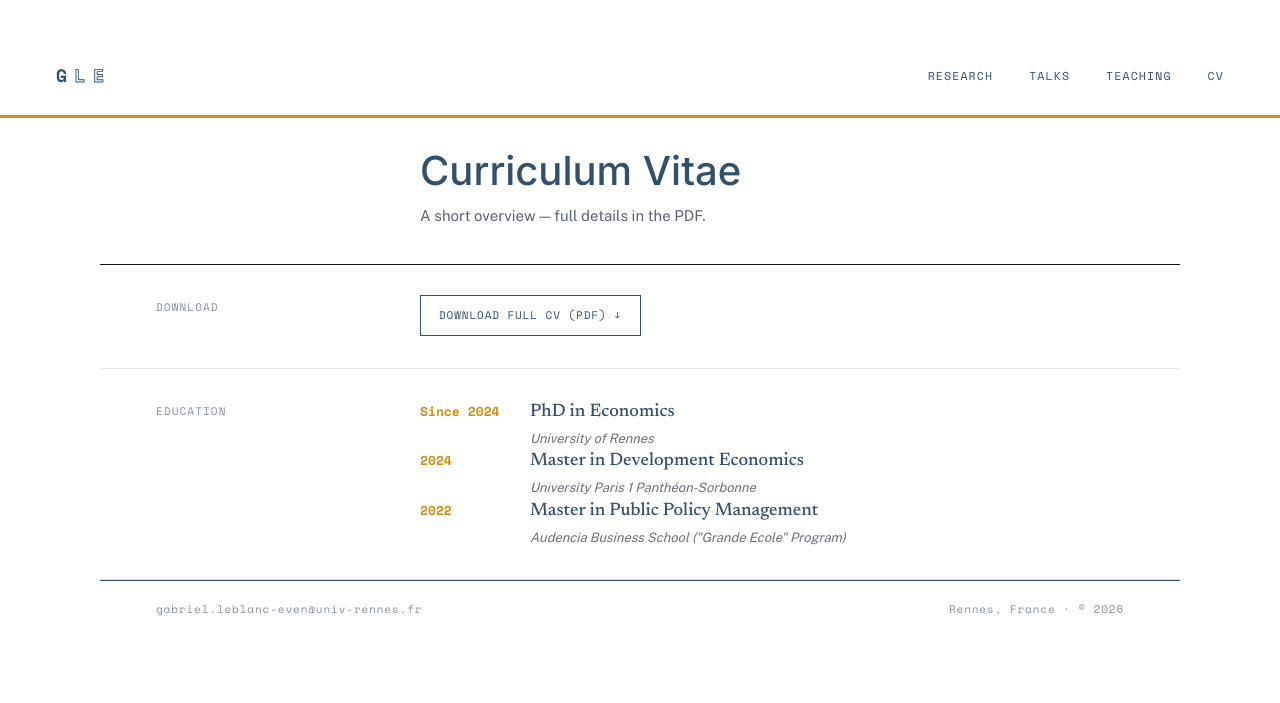
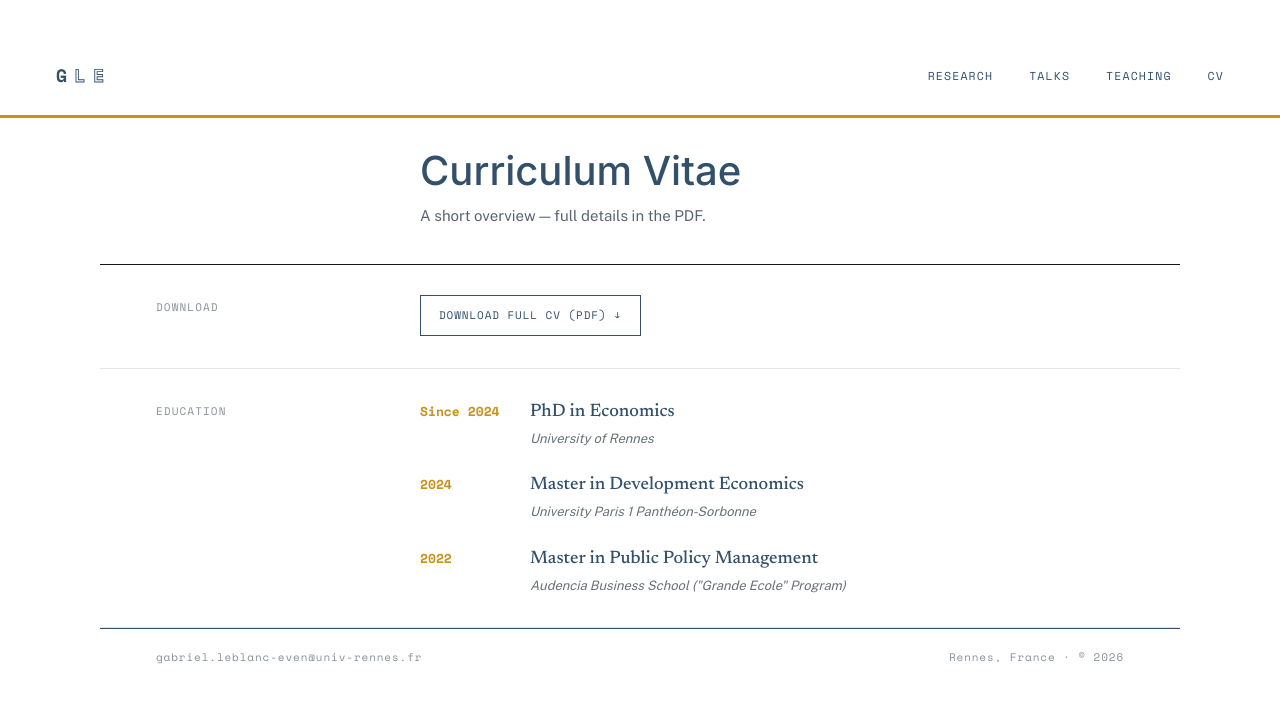
Before and after one commit to gabriel-leblanceven/gabriel-leblanceven.github.io, a Jekyll site: the page built from _pages/cv.md, in a window 1280 px wide. Shown: the top 703 px of the page. Built offline with Jekyll 4.4.1, drawn with Linux system fonts in a browser that asks for light colours; a script bundle is joined from its source files by our own code; library files that are not in the unit come from our copies.

Commit message:
Update cv.md

```diff
--- a/_pages/cv.md
+++ b/_pages/cv.md
@@ -73,7 +73,7 @@ body{padding-top:0 !important;}
     <div class="gle__rowlabel">Education</div>
     <div class="gle__rowbody">
 
-      <div style="display:grid;grid-template-columns:90px 1fr;gap:20px;align-items:baseline;">
+      <div style="display:grid;grid-template-columns:90px 1fr;gap:20px;align-items:baseline;margin-bottom:24px;">
         <div style="font-family:'Space Mono',monospace;font-size:13px;color:#c8921a;font-weight:700;">Since 2024</div>
         <div>
           <div style="font-family:'Newsreader',serif;font-size:18px;font-weight:500;color:#324f6b;">PhD in Economics</div>
@@ -81,7 +81,7 @@ body{padding-top:0 !important;}
         </div>
       </div>
 
-            <div style="display:grid;grid-template-columns:90px 1fr;gap:20px;align-items:baseline;">
+      <div style="display:grid;grid-template-columns:90px 1fr;gap:20px;align-items:baseline;margin-bottom:24px;">
         <div style="font-family:'Space Mono',monospace;font-size:13px;color:#c8921a;font-weight:700;">2024</div>
         <div>
           <div style="font-family:'Newsreader',serif;font-size:18px;font-weight:500;color:#324f6b;">Master in Development Economics</div>
@@ -89,7 +89,7 @@ body{padding-top:0 !important;}
         </div>
       </div>
 
-           <div style="display:grid;grid-template-columns:90px 1fr;gap:20px;align-items:baseline;">
+      <div style="display:grid;grid-template-columns:90px 1fr;gap:20px;align-items:baseline;">
         <div style="font-family:'Space Mono',monospace;font-size:13px;color:#c8921a;font-weight:700;">2022</div>
         <div>
           <div style="font-family:'Newsreader',serif;font-size:18px;font-weight:500;color:#324f6b;">Master in Public Policy Management</div>
```
